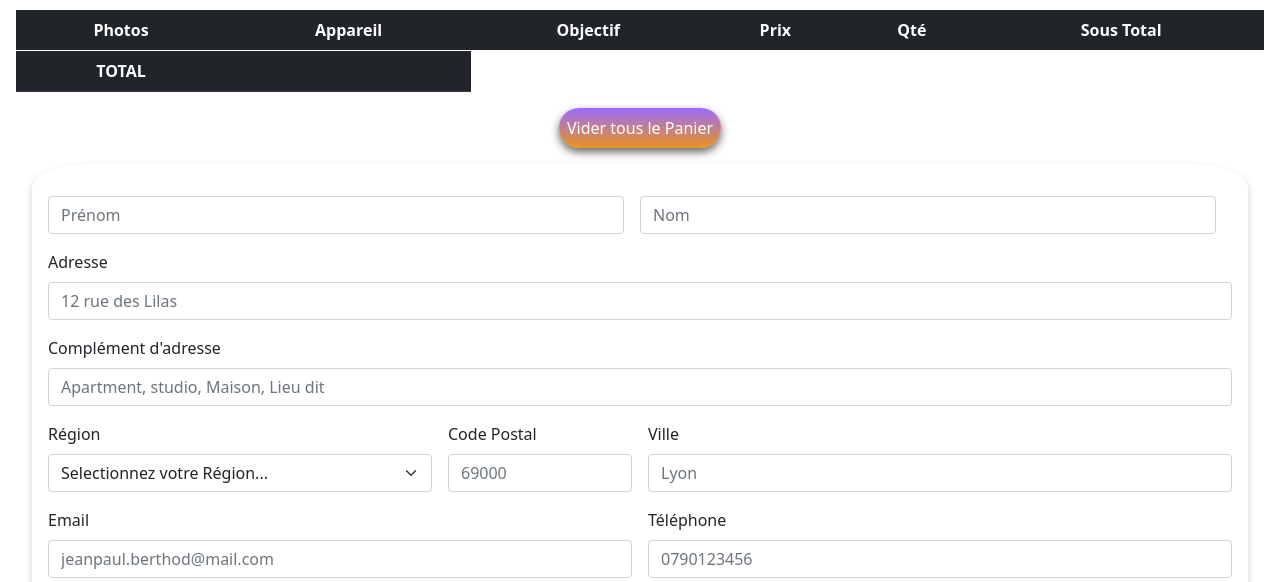
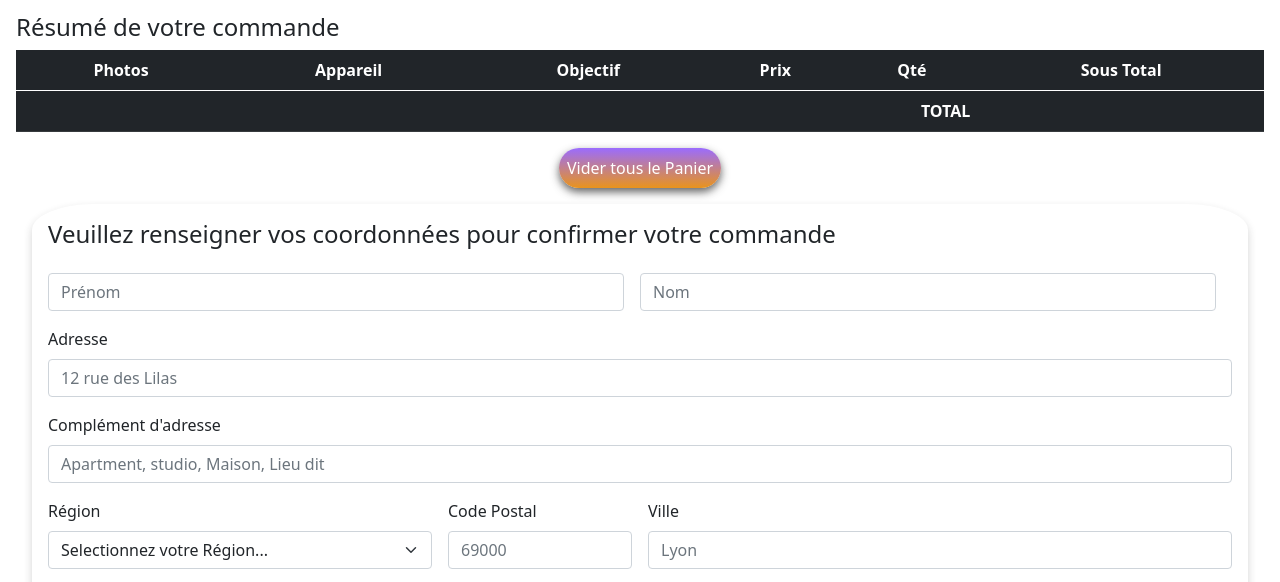
Before and after one commit to Ambre972ppm/AmbreGONDRY_5_08052021, a website: page front-end/view/cart/cart.html in a window 1280 px wide. Shown: the part 192-774 px from the top of the page. Drawn offline with nearby package versions, Linux system fonts and the light colour scheme; a web font is replaced by a local one.

Commit message:
correction css/html

```diff
--- a/front-end/sass/base/_general-settings.scss
+++ b/front-end/sass/base/_general-settings.scss
@@ -38,7 +38,6 @@ header img, footer img{
     padding: 1rem;
     text-align: center;
     overflow: hidden;
-    white-space: wrap;
     text-overflow: ellipsis;
 }
 /*general settings*/
--- a/front-end/sass/pages/_cart.scss
+++ b/front-end/sass/pages/_cart.scss
@@ -66,7 +66,9 @@ thead, tfoot {
     margin: 1rem;
     text-align: center;
     overflow: hidden;
-    white-space: wrap;
     text-overflow: ellipsis;
 }
+#totalPriceTitle{
+    text-align: end;
+}
 //cart page
--- a/front-end/sass/pages/_products.scss
+++ b/front-end/sass/pages/_products.scss
@@ -35,7 +35,6 @@
         & .description{
             font-size: x-large;
             overflow: scroll;
-            white-space: wrap;
             text-overflow: ellipsis;
         }
         & .price{
--- a/front-end/view/cart/cart.html
+++ b/front-end/view/cart/cart.html
@@ -37,6 +37,7 @@
         </section>
 
         <section id="cart">
+            <h2>Résumé de votre commande</h2>
             <aside class="cartContentTable">
                 <table id="tableContainer" class="table table-dark table-striped">
                   <thead>
@@ -51,7 +52,7 @@
                   </thead>
                   <tfoot>
                     <tr>
-                    <td><b>TOTAL</b></td>
+                    <td colspan="5" id="totalPriceTitle"><b>TOTAL</b></td>
                     <td id="totalPrice"></td>
                     </tr>
                   </tfoot>
--- a/front-end/view/cart/cart.js
+++ b/front-end/view/cart/cart.js
@@ -72,7 +72,8 @@ document.getElementById('clearCart')
 const cartForm =  document.createElement("aside");
                   cartForm.classList.add("cart-form");
 cartContainer.appendChild(cartForm)
-             .innerHTML += `<form id="form" class="row g-3">
+             .innerHTML += `<h2>Veuillez renseigner vos coordonnées pour confirmer votre commande</h2>
+                            <form id="form" class="row g-3">
                               <div class="row g-3">
                                 <div class="col">
                                     <input type="text" class="form-control" id="firstName" placeholder="Prénom" aria-label="First name" pattern="[-'a-zA-ZÀ-ÖØ-öø-ÿ ]{2,20}$" required>
```
Also changed, not shown: front-end/style.css, 1 other file. Lines whose indentation alone changed are shown as unchanged.
